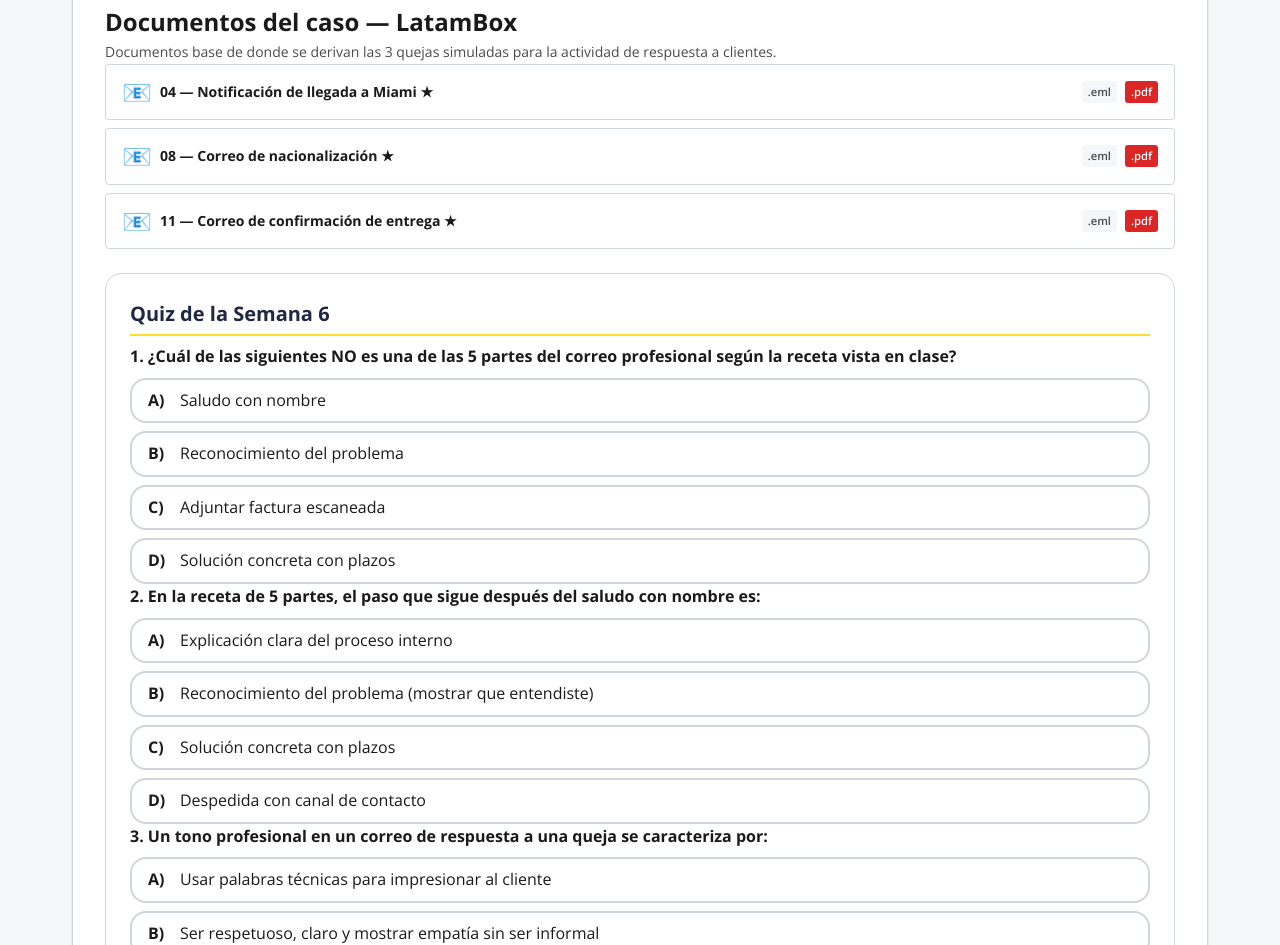
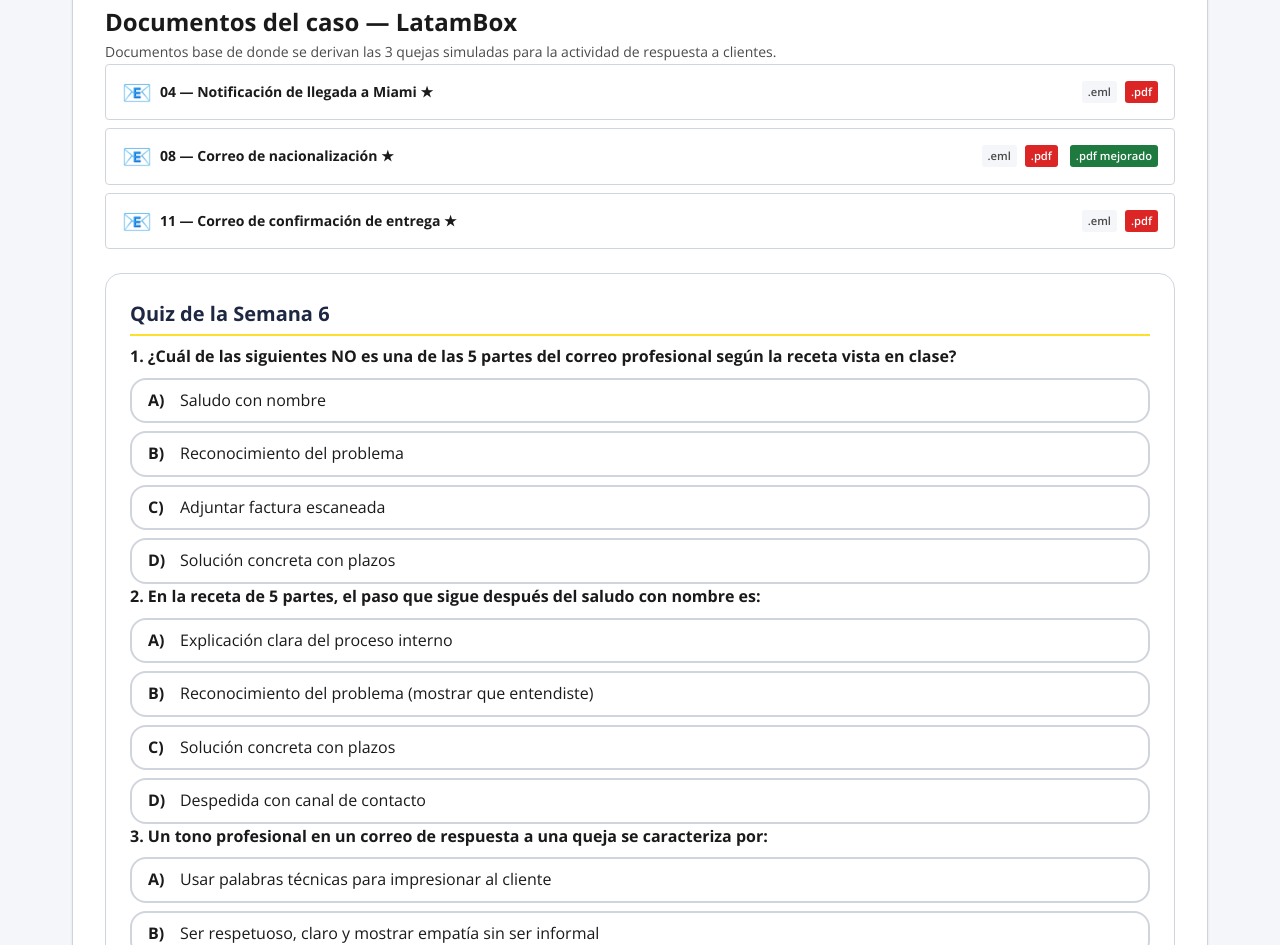
Before and after one commit to dfdomin/adm18-material, a website: page semana-06/index.html in a window 1280 px wide. Shown: the part 5535-6480 px from the top of the page. Drawn offline with nearby package versions, Linux system fonts and the light colour scheme.

Commit message:
feat(semana-06): agregar PDF mejorado de nacionalización para contraste GTC 185

```diff
--- a/semana-06/index.html
+++ b/semana-06/index.html
@@ -297,6 +297,7 @@
      <span class="doc-name" style="font-weight:700">08 — Correo de nacionalización ★</span>
      <span class="doc-format">.eml</span>
      <a href="../casos/latambox/08_correo_nacionalizacion.pdf" class="doc-format" style="text-decoration:none;background:var(--error);color:white">.pdf</a>
+     <a href="../casos/latambox/08_correo_nacionalizacion_mejorado.pdf" class="doc-format" style="text-decoration:none;background:#1e7a3e;color:white;margin-left:4px" title="Versión mejorada (contraste GTC 185)">.pdf mejorado</a>
    </li>
    <li class="doc-item" style="font-weight:700">
      <span class="doc-icon">📧</span>
```
